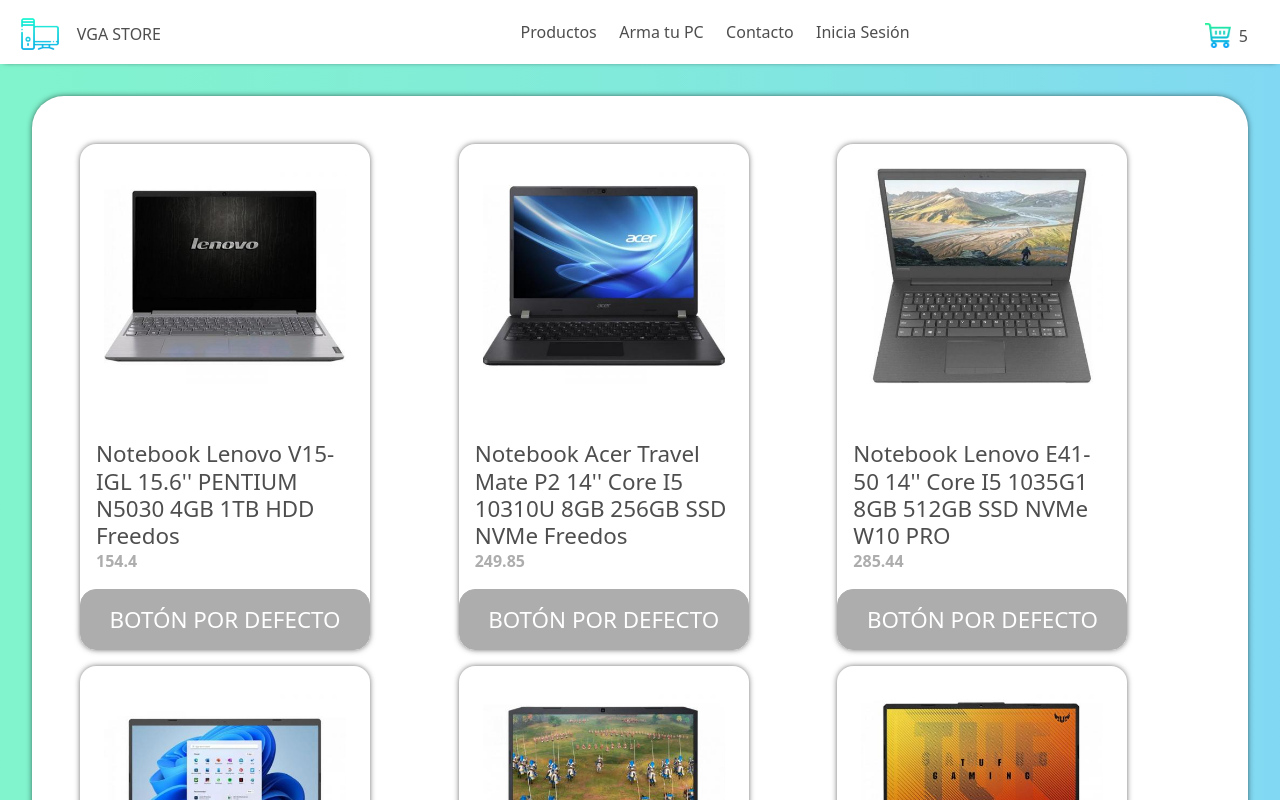
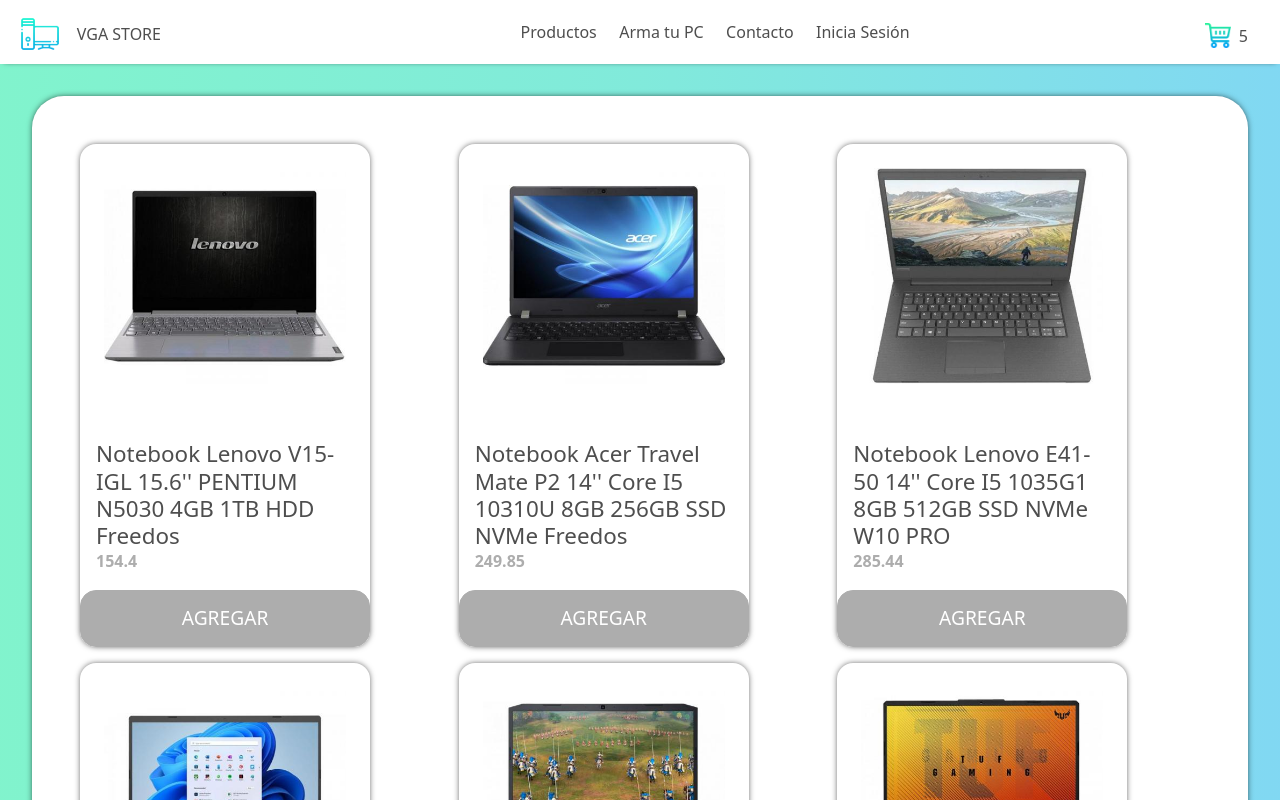
Before and after one commit to ErickOsuna/1era-preentrega-react-erick-osuna, a React (Create React App) app: page /productos in a window 1280 px wide. Shown: the top 800 px of the page. Built offline with nearby package versions, Linux system fonts and the light colour scheme; the HTML template or start-up script is replaced by a standard one.

Commit message:
Arreglando Estilo del Botón AGREGAR

```diff
--- a/src/components/ButtonComponent/style.css
+++ b/src/components/ButtonComponent/style.css
@@ -2,7 +2,7 @@
     width: 100%;
     border-radius: 1rem;
     background-color: var(--clr-grey);
-    font-size: 1.4rem;
+    font-size: 1.2rem;
     padding: 0.8rem;
     border: 1px solid var(--clr-grey);
     font-weight: 300;
--- a/src/components/ProductCardComponent/ProductCardComponent.jsx
+++ b/src/components/ProductCardComponent/ProductCardComponent.jsx
@@ -27,7 +27,7 @@
             <img src={e.imagen} alt="Aquí debe mostrar la Foto" className='productImage'/>
             <div className='productInfoName'>{e.titulo}</div>
             <div className='productInfoPrice'>{e.precio}</div>
-            <ButtonComponent/>
+            <ButtonComponent label='Agregar'/>
           </div>
           )
         }
```
